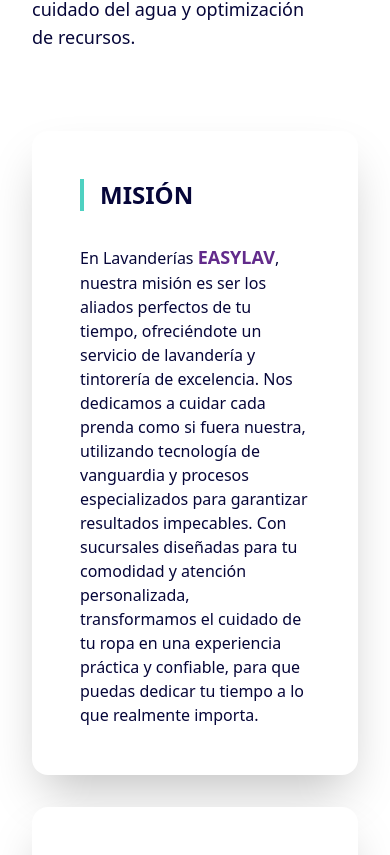
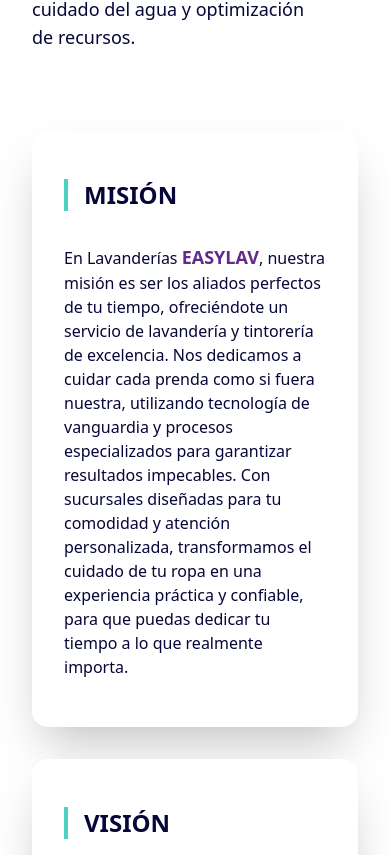
Before and after one commit to dspwebstudiomx/easylav-react, a React (Vite) app: page / in a window 390 px wide. Shown: the part 1809-2664 px from the top of the page. Built offline with nearby package versions, Linux system fonts and the light colour scheme.

Commit message:
Ajusta el espaciado en FourColumnsContainer, modifica la posición del navbar en NavLinksMobile y mejora el estilo de QuienesSomos para optimizar la presentación y la legibilidad.

```diff
--- a/src/components/containers/FourColumnsContainer.jsx
+++ b/src/components/containers/FourColumnsContainer.jsx
@@ -3,7 +3,7 @@ import PropTypes from 'prop-types';
 
 // Estructura
 const FourColumnsContainer = ({ children }) => {
-  return <div className="grid md:grid-cols-3 lg:grid-cols-4 gap-2 sm:gap-8">{children}</div>;
+  return <div className="grid md:grid-cols-3 lg:grid-cols-4 gap-8 sm:gap-8">{children}</div>;
 };
 export default FourColumnsContainer;
 
--- a/src/components/templates/Header/navbar/components/NavLinksMobile.jsx
+++ b/src/components/templates/Header/navbar/components/NavLinksMobile.jsx
@@ -7,22 +7,20 @@ import { NavHashLink } from 'react-router-hash-link';
 
 const NavLinksMobile = ({ onLinkClick }) => {
   return (
-    <div className="animate__animated animate__fadeInDown absolute left-0 top-[103px] z-0 flex h-[95vh] w-full flex-col items-center justify-start overflow-hidden border-t-4 border-t-primary bg-primary px-8 opacity-[99%]">
+    <div className="animate__animated animate__fadeInDown absolute left-0 top-[110px] z-0 flex h-[95vh] w-full flex-col items-center justify-start overflow-hidden border-t-4 border-t-primary bg-primary dark:bg-secondary_dark px-8 opacity-[99%]">
       <ul id="navlinks-mobile" className="grid w-full grid-cols-2 gap-3 px-2 py-8 place-content-center">
         {navLinksSections.map((navlink) => {
           return (
             <li
               id={`navlink-${navlink.linkId}`}
               key={navlink.id}
-              className="flex h-[140px] items-center justify-center rounded-2xl border-4 border-primary_dark bg-light p-4 text-base shadow-2xl"
-            >
+              className="flex h-[140px] items-center justify-center rounded-2xl border-4 border-primary_dark bg-light p-4 text-base shadow-2xl">
               <NavHashLink
                 id={`link-${navlink.linkId}`}
                 to={navlink.href}
                 className="flex h-full w-full flex-col items-center justify-center gap-4 py-2"
                 onClick={onLinkClick}
-                title={`link-${navlink.linkId}`}
-              >
+                title={`link-${navlink.linkId}`}>
                 <div className="flex items-center justify-center">
                   {navlink.icon && <navlink.icon size={32} className="text-secondary_dark" />}
                 </div>
@@ -38,15 +36,13 @@ const NavLinksMobile = ({ onLinkClick }) => {
             <li
               id={`navlink-${navlink.linkId}`}
               key={navlink.id}
-              className="flex h-[140px] items-center justify-center rounded-2xl border-4 border-primary_dark bg-light p-4 text-base shadow-xl"
-            >
+              className="flex h-[140px] items-center justify-center rounded-2xl border-4 border-primary_dark bg-light p-4 text-base shadow-xl">
               <NavLink
                 id={`link-${navlink.linkId}`}
                 to={navlink.href}
                 className="flex h-full w-full flex-col items-center justify-center gap-4 py-2"
                 scroll={(el) => scrollWithOffset(el)}
-                title={`link-${navlink.linkId}`}
-              >
+                title={`link-${navlink.linkId}`}>
                 <div className="flex items-center justify-center">
                   {navlink.icon && <navlink.icon size={32} className="text-secondary_dark" />}
                 </div>
@@ -62,7 +58,7 @@ const NavLinksMobile = ({ onLinkClick }) => {
         <SocialLinks
           position={'justify-center md:0justify-end'}
           color={'text-secondary_dark'}
-          size={41}
+          size={30}
           circleBorder={'border-2 rounded-[100px] border-primary_dark shadow-xl bg-light p-3'}
           gap={'gap-3'}
           hover={'hover:text-primary hover:border-primary'}
--- a/src/pages/inicio/components/QuienesSomos.jsx
+++ b/src/pages/inicio/components/QuienesSomos.jsx
@@ -49,7 +49,9 @@ const serviciosOfrecidos = [
 
 const Card = ({ children }) => {
   return (
-    <div className="flex flex-col justify-start p-12 shadow-2xl rounded-2xl bg-light text-dark gap-8">{children}</div>
+    <div className="flex flex-col justify-start p-8 py-12 sm:p-12 shadow-2xl rounded-2xl bg-light text-dark gap-8">
+      {children}
+    </div>
   );
 };
 const ValorTarjeta = ({ valor }) => {
@@ -168,7 +170,7 @@ const QuienesSomos = () => {
                 })}
               </div>
             </div>
-            <img src={image} alt="lavandería Easylav" className="shadow-2xl shadow-image" />
+            <img src={image} alt="lavandería Easylav" className="shadow-2xl shadow-image" loading="lazy" />
           </TwoColumnsContainer>
         </Card>
         {/* Servicios */}
```
